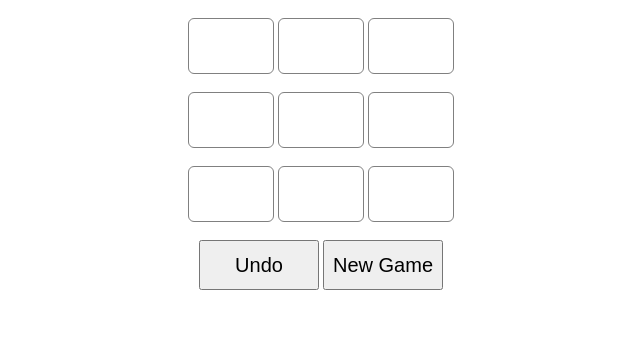
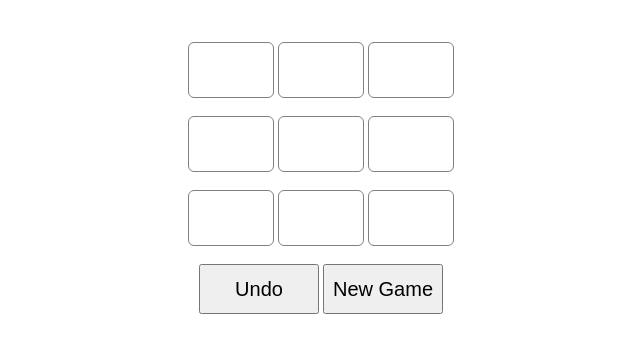
Before and after one commit to ramyb3/XO, a PHP site: page /game.html in a window 1280 px wide. Shown: the top 353 px of the page, without its empty margins (319-959 px from the left). Run offline with PHP 8.4, Linux system fonts and the light colour scheme.

Commit message:
Update styles.css

```diff
--- a/JS Project/styles.css
+++ b/JS Project/styles.css
@@ -1,11 +1,10 @@
-body
-{
+body {
   margin: auto;
   text-align: center;
+  padding-top: 3vh;
 }
 
-#b1, #b2, #b3, #b4, #b5, #b6, #b7, #b8, #b9
-{
+#b1, #b2, #b3, #b4, #b5, #b6, #b7, #b8, #b9 {
   width: 80px;
   height: 52px;
   margin: auto;
@@ -16,8 +15,7 @@ body
   cursor: pointer;
 }
 
-.button
-{
+.button {
   cursor: pointer;
   width: 120px;
   height: 50px;
```
Lines whose indentation alone changed are shown as unchanged.
